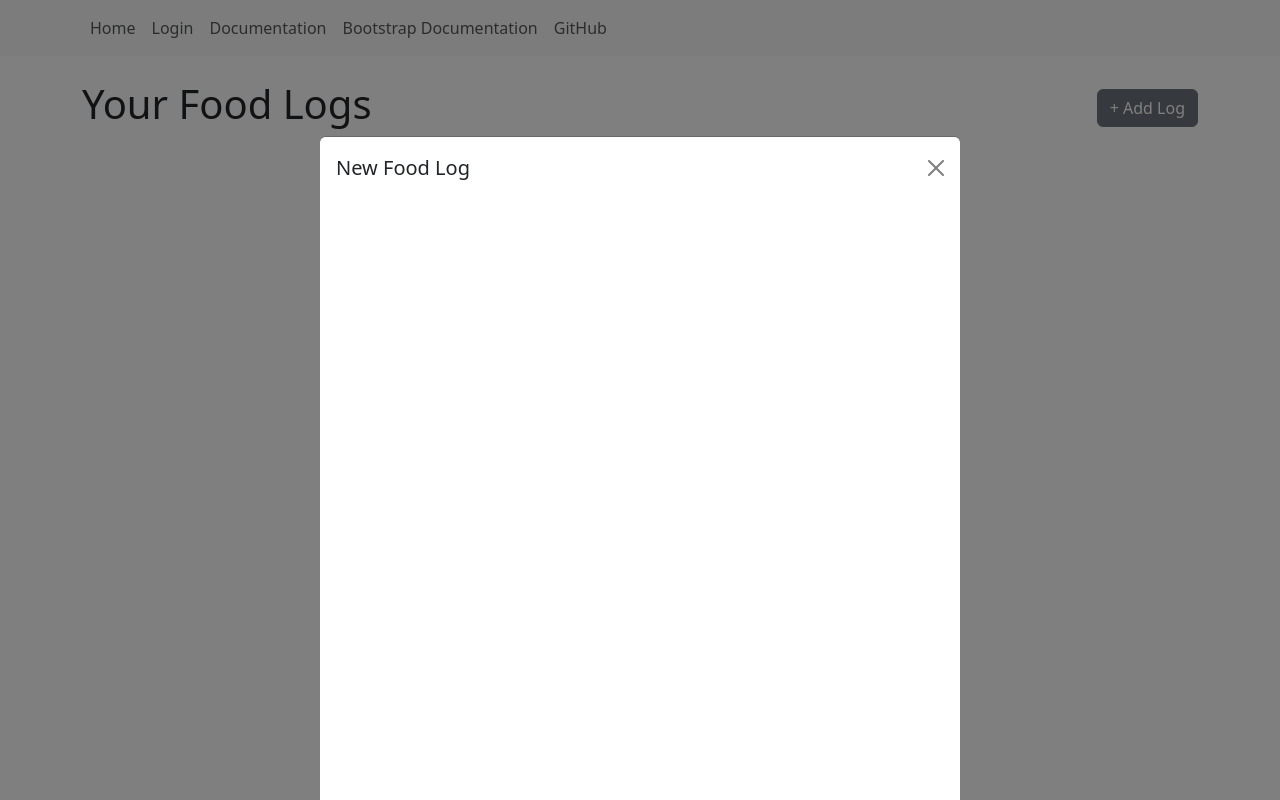
After one commit to AnnaVo0/HealthBit, a Flask app: page /log-food in a window 1280 px wide, after a click on "+ Add Log". The commit adds this page. Run offline with Flask 3, Linux system fonts and the light colour scheme; the visitor is signed in with stand-in values (Sample User, id 1); some libraries are stand-ins or nearby versions.

Commit message:
merging with devon's code changes

```diff
--- a/config.py
+++ b/config.py
@@ -2,3 +2,7 @@ usernameMinLen = 4
 usernameMaxLen = 20
 pwdMinLen = 8
 pwdMaxLen = 150
+
+# Arbitrary max length chosen for log inputs
+logInputMinLen = 1
+logInputMaxLen = 200
--- a/routes.py
+++ b/routes.py
@@ -55,3 +55,8 @@ def logout():
 @login_required
 def dashboard():
     return render_template('dashboard.html')
+
+@main.route('/log-food')
+@login_required
+def log_food():
+    return render_template('log_food.html')
--- a/templates/dashboard.html
+++ b/templates/dashboard.html
@@ -16,7 +16,7 @@
             <div class="card-body text-center">
                 <h5 class="card-title">Food</h5>
                 <p class="card-text text-muted">Today: No entries yet.</p>
-                <button class="btn btn-sm btn-secondary">Log Food</button>
+                <a class="btn btn-sm btn-secondary" href="{{url_for('main.log_food')}}">Log Food</a>
             </div>
             <div class="card-footer bg-transparent border-0 text-end">
                 <button class="btn btn-sm btn-outline-dark">Remove</button>
--- /dev/null
+++ b/templates/log_food.html
@@ -0,0 +1,35 @@
+{% extends 'base.html' %}
+{% block content %}
+
+<div class="d-flex justify-content-between align-items-center mb-4">
+    <h1>Your Food Logs</h1>
+    <button class="btn btn-secondary" data-bs-toggle="offcanvas" href="#logForm" role="button" aria-controls="logForm">+ Add Log</button>
+</div>
+
+<!-- On (+ Add Log) button press, log creation form appears from the bottom of the page -->
+<div class="offcanvas offcanvas-bottom mx-auto w-50 rounded-top" style="height: 83%" tabindex="-1" id="logForm" aria-labelledby="logFormLabel">
+  <div class="offcanvas-header">
+    <h5 class="offcanvas-title" id="logFormLabel">New Food Log</h5>
+    <button type="button" class="btn-close text-reset" data-bs-dismiss="offcanvas" aria-label="Close"></button>
+  </div>
+  <div class="offcanvas-body">
+    <form method="POST">
+
+    </form>
+    <!-- <div>
+      Some text as placeholder. In real life you can have the elements you have chosen. Like, text, images, lists, etc.
+    </div>
+    <div class="dropdown mt-3">
+      <button class="btn btn-secondary dropdown-toggle" type="button" id="dropdownMenuButton" data-bs-toggle="dropdown">
+        Dropdown button
+      </button>
+      <ul class="dropdown-menu" aria-labelledby="dropdownMenuButton">
+        <li><a class="dropdown-item" href="#">Action</a></li>
+        <li><a class="dropdown-item" href="#">Another action</a></li>
+        <li><a class="dropdown-item" href="#">Something else here</a></li>
+      </ul>
+    </div> -->
+  </div>
+</div>
+
+{% endblock %}
```
Also changed, not shown: forms.py (+7 -3 lines).
